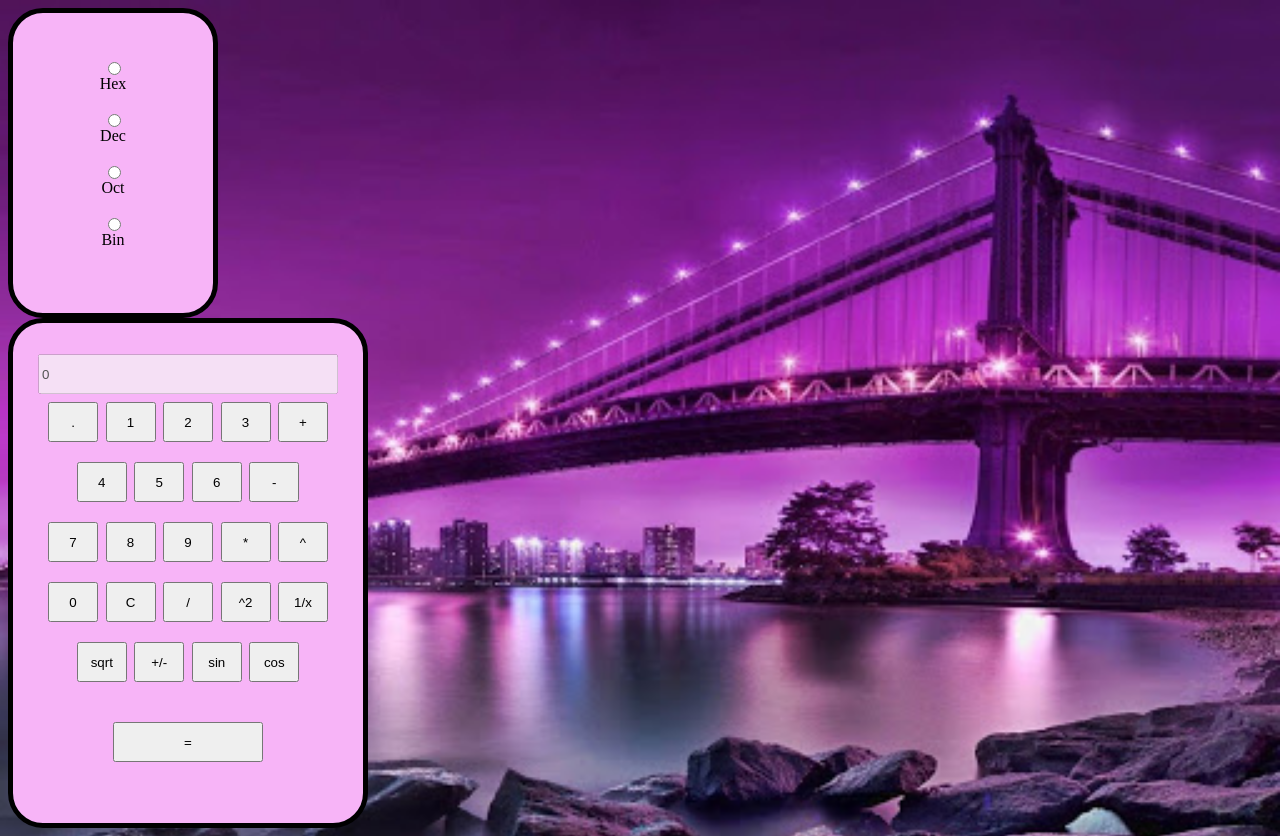
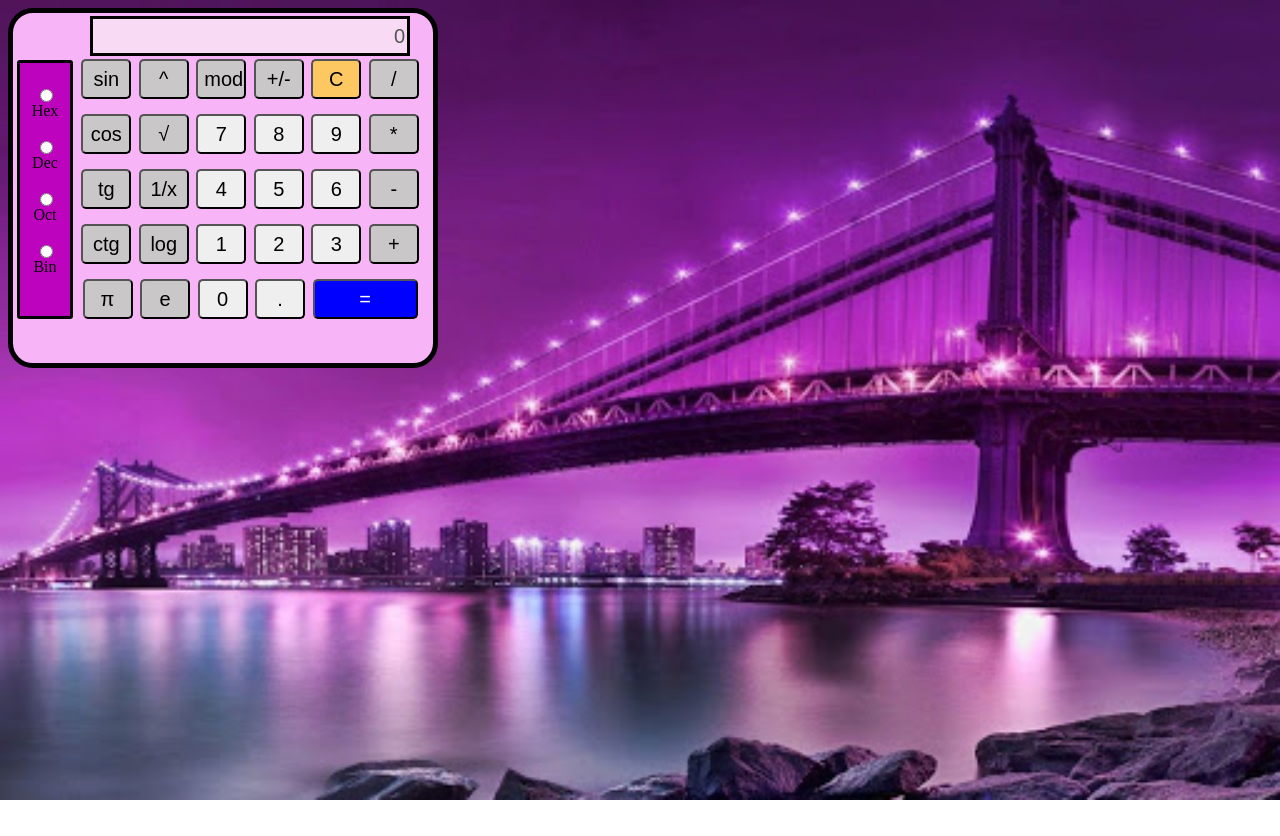
Before and after one commit to EVAmememe/RP_EVA, a plain HTML site: page index.html in a window 1280 px wide. Both pictures are taken after a click on the button "sin". After the commit the page ends 800 px from the top, so only its background shows below. Drawn offline with Linux system fonts and the light colour scheme.

Commit message:
bez SisIsch

```diff
--- a/CSS/style.css
+++ b/CSS/style.css
@@ -1,47 +1,61 @@
 .button {
     width: 50px;
     height: 40px;
+    border-radius: 5px;
+    font-size: 20px;
 }
 body {
     background-size: 100%;
 }
-.div1 {
+.div {
     left: 0px;
     top: 5px;
     display: flex;
     align-items: center;
     justify-content: center;
     flex-direction: column;
-    height: 300px;
-    width: 200px;
+    height: 350px;
+    width: 420px;
     border: 5px solid rgb(0, 0, 0);
     margin-right: 170px;
-    border-radius: 35px;
+    border-radius: 25px;
     background: rgb(247, 180, 247);
 }
-.div2 {
-    left: 0px;
-    top: 5px;
+.div1 {
+    position: absolute;
+    left: 17px;
+    top: 60px;
     display: flex;
     align-items: center;
     justify-content: center;
     flex-direction: column;
-    height: 500px;
+    height: 253px;
+    width: 50px;
+    border: 3px solid rgb(0, 0, 0);
+    margin-right: 170px;
+    border-radius: 3px;
+    background: rgb(189, 3, 189);
+}
+.div2 {
+    position: absolute;
+    left: 75px;
+    top: 15px;
+    display: flex;
+    align-items: center;
+    justify-content: center;
+    flex-direction: column;
+    height: 350px;
     width: 350px;
-    border: 5px solid rgb(0, 0, 0);
-    margin-right: 170px;
-    border-radius: 35px;
-    background: rgb(247, 180, 247);
 }
 #input {
     align-items: center;
     justify-content: center;
-    width: 300px;
+    width: 320px;
     height: 40px;
-}
-#ravno {
-    width: 150px;
-
+    font-size: 20px;
+    border: 3px solid rgb(0, 0, 0);
+    background: rgb(248, 218, 245);
+    text-align: right;
 }
 #div3 {
     position: absolute;
@@ -62,5 +76,17 @@ p {
     font-size: 30px;
     color: #000000;
     line-height: 10px;
-    margin-top: -10px;
+    margin-top: -15px;
 }
+.operand {
+    background: rgb(201, 199, 199);
+}
+#ravno {
+    width: 105px;
+    background:blue;
+    color: white;
+
+}
+#clear {
+    background: rgb(253, 199, 98);
+}
--- a/Js/main.js
+++ b/Js/main.js
@@ -9,17 +9,6 @@ window.onload = function () {
     var operands = document.getElementsByClassName('operand');
     var radios = document.getElementsByClassName('numberSistem');
     console.log(numbers);
-    /*var n = 123;
-    console.log(n.toString(16));
-    console.log(n.toString(8));
-    console.log(n.toString(2));
-    console.log(n);
-    var yourNumber = 123;
-    var hexString = yourNumber.toString(16);
-    console.log(hexString);
-    yourNumber = parseInt(hexString, 16);
-    console.log(yourNumber);*/
-
 
     for (var i = 0; i < radios.length; i++) {
         radios[i].addEventListener('click',function () {
@@ -27,27 +16,6 @@ window.onload = function () {
             number =parseInt(number, numberSystem);
             numberSystem = this.dataset.system-0;
             input.value = number.toString(numberSystem);
-            //v desyat
-            //numberSystem = this.dataset.system -0;
-            /*switch (numberSystem) {
-                case '16': number = parseInt(number, 16); break;
-                case '10': number = number-0; break;
-                case '8': number = parseInt(number, 8); break;
-                case '2': number = parseInt(number, 2); break;
-            }*/
-            // v nujnuu
-            /*switch (numberSystem) {
-                case 16: return input.value = number.toString(16);
-                case 10: return input.value = number;
-                case 8: return input.value = number.toString(8);
-                case 2: return input.value = number.toString(2);
-            }*/
-
-
-
-
-
-
         });
     }
     for (var i = 0; i < numbers.length; i++) {
@@ -85,11 +53,11 @@ window.onload = function () {
                     input.value = 0;
                     operand = this.innerHTML;
                     break;
-                case'^2':
+                /*case'^2':
                     input.value -= 0;
                     input.value = input.value*input.value;
-                    break;
-                case'sqrt':
+                    break;*/
+                case'√':
                     input.value -= 0;
                     if (input.value < 0) {
                         input.value = 0;
@@ -101,14 +69,6 @@ window.onload = function () {
                     input.value -= 0;
                     input.value = -input.value;
                     break;
-                case'sin':
-                    input.value -= 0;
-                    input.value =  Math.sin(input.value);
-                    break;
-                case'cos':
-                    input.value -= 0;
-                    input.value =  Math.cos(input.value);
-                    break;
                 case'^':
                     value = input.value-0;
                     input.value = 0;
@@ -117,6 +77,38 @@ window.onload = function () {
                 case'1/x':
                     input.value -= 0;
                     input.value = (1/input.value);
+                    break;
+                case'sin':
+                    input.value -= 0;
+                    input.value =  Math.sin(input.value*(Math.PI / 180));
+                    break;
+                case'cos':
+                    input.value -= 0;
+                    input.value =  Math.cos(input.value*(Math.PI / 180));
+                    break;
+                case'tg':
+                    input.value -= 0;
+                    input.value =  Math.tan(input.value*(Math.PI / 180));
+                    break;
+                case'ctg':
+                    input.value -= 0;
+                    input.value =  1/(Math.tan(input.value*(Math.PI / 180)));
+                    break;
+                case'log':
+                    input.value -= 0;
+                    input.value = Math.log10(input.value);
+                    break;
+                case'e':
+                    input.value -= 0;
+                    input.value = Math.E;
+                    break;
+                case'π':
+                    input.value -= 0;
+                    input.value = Math.PI;
+                    break;
+                case'mod':
+                    input.value -= 0;
+                    input.value =  Math.abs(input.value);
                     break;
                 case'C':
                     input.value = 0;
--- a/index.html
+++ b/index.html
@@ -7,6 +7,7 @@
         <script src="Js\main.js"></script>
     </head>
     <body background="kartinki\1.jpg">
+        <div class = "div">
             <div class = "div1">
                 <input data-system="16" id="hex" type="radio" name="toNumber" class='numberSistem' ><label for="hex" >Hex</label><br>
                 <input data-system="10" id="dec" type="radio" name="toNumber" class='numberSistem' ><label for="dec" >Dec</label><br>
@@ -18,43 +19,48 @@
                 <!--dir = "rtl"-->
 
                 <p>
-                <button  class="number button" >.</button>
-                <button  class="number button" >1</button>
-                <button class="number button">2</button>
-                <button class="number button">3</button>
-                <button class="operand button">+</button>
+                    <button class="operand button">sin</button>
+                    <button class="operand button">^</button>
+                    <button class="operand button">mod</button>
+                    <button class="operand button">+/-</button>
+                    <button id = "clear"  class="operand button">C</button>
+                    <button class="operand button">/</button>
                 </p>
                 <p>
+                    <button class="operand button">cos</button>
+                    <button class="operand button">√</button>
+                    <button class="number button" >7</button>
+                    <button class="number button" >8</button>
+                    <button class="number button" >9</button>
+                    <button class="operand button">*</button>
+                </p>
+                <p>
+                    <button class="operand button">tg</button>
+                    <button class="operand button">1/x</button>
                     <button class="number button" >4</button>
                     <button class="number button" >5</button>
                     <button class="number button" >6</button>
                     <button class="operand button">-</button>
                 </p>
                 <p>
-                <button class="number button" >7</button>
-                <button class="number button" >8</button>
-                <button class="number button" >9</button>
-                <button class="operand button">*</button>
-                <button class="operand button">^</button>
+                    <button class="operand button">ctg</button>
+                    <button class="operand button">log</button>
+                    <button class="number button">1</button>
+                    <button class="number button">2</button>
+                    <button class="number button">3</button>
+                    <button class="operand button">+</button>
                 </p>
                 <p>
+                    <button class="operand button">π</button>
+                    <button class="operand button">e</button>
                     <button class="number button"  >0</button>
-                <button id = "clear"  class="operand button">C</button>
-                <button class="operand button">/</button>
-                <button class="operand button">^2</button>
-                <button class="operand button">1/x</button>
+                    <button class="number button">.</button>
+                    <button id="ravno" class="operand button">=</button>
                 </p>
                 <p>
-                <button class="operand button">sqrt</button>
-                <button class="operand button">+/-</button>
-                <button class="operand button">sin</button>
-                <button class="operand button">cos</button>
+
                 </p>
-            <p>
-            </p>
-            <p>
-                <button id="ravno" class="operand button">=</button>
-            </p>
+            </div>
         </div>
         <!--<div id="div1">
             <input id="inpM" type="text" placeholder="Введите массив">
```
Lines whose indentation alone changed are shown as unchanged.
